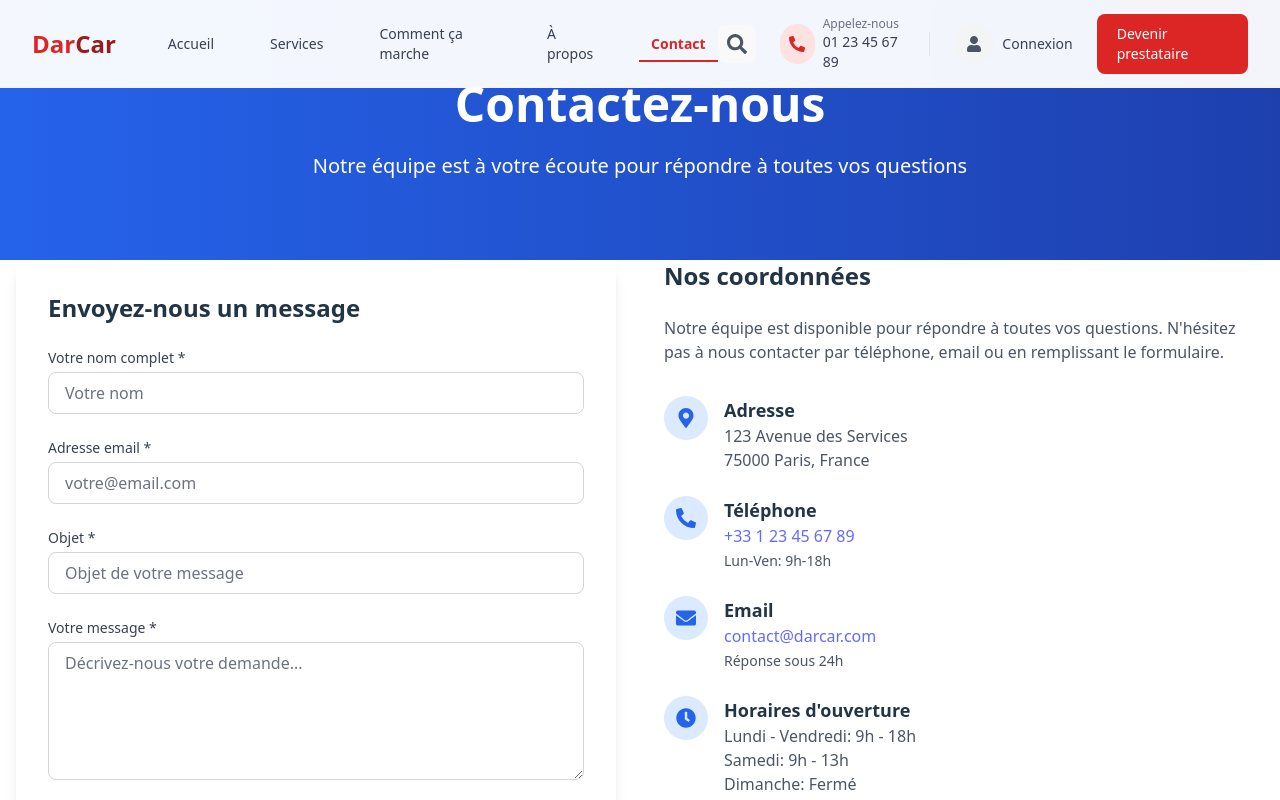
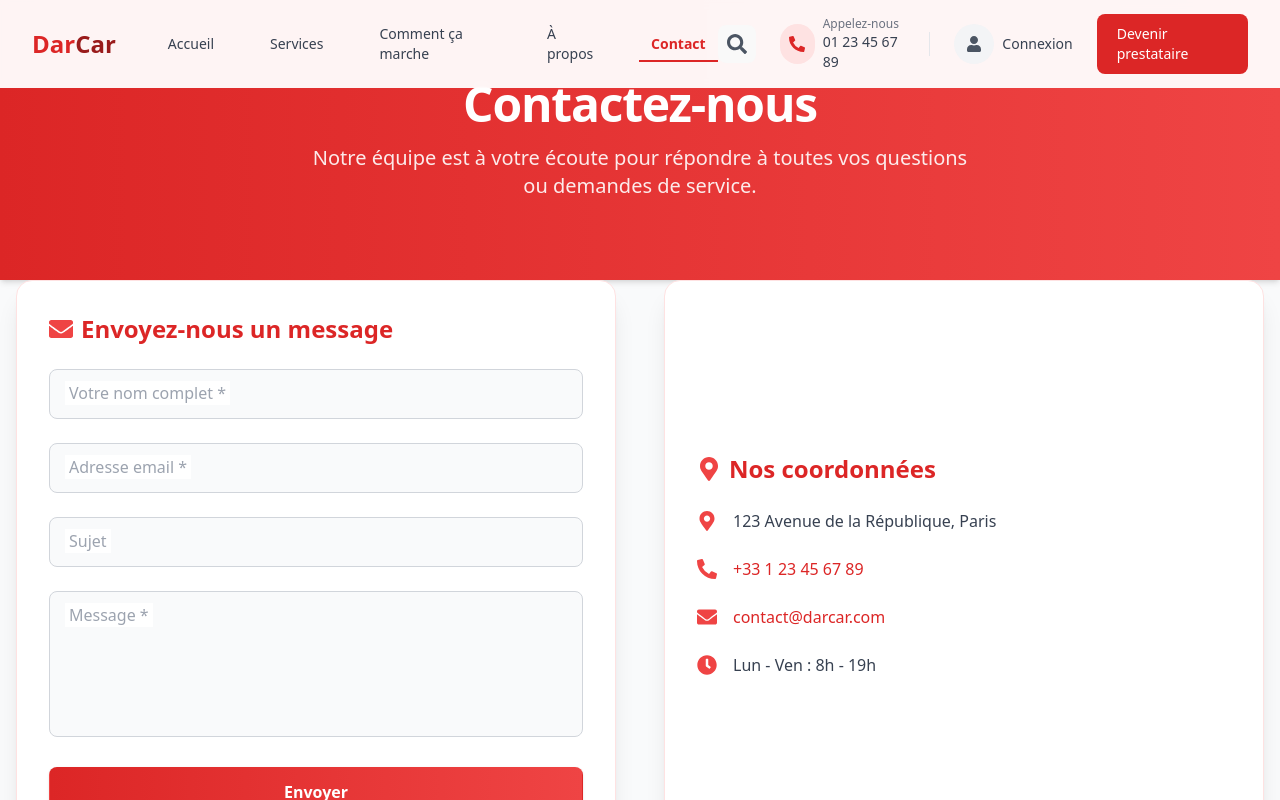
Before and after one commit to HafsaBenabla/DarCar, a React (Vite) app in the folder frontend/: page /contact in a window 1280 px wide. Shown: the top 800 px of the page. Built offline with nearby package versions, Linux system fonts and the light colour scheme.

Commit message:
Changement du style de la page de contact.

```diff
--- a/frontend/src/pages/Contact.jsx
+++ b/frontend/src/pages/Contact.jsx
@@ -35,13 +35,13 @@ const Contact = () => {
     <div className="min-h-screen flex flex-col">
       <Navbar />
 
-      <main className="flex-grow">
+      <main className="flex-grow bg-gray-50">
         {/* Hero Section */}
-        <div className="bg-gradient-to-r from-blue-600 to-blue-800 text-white py-20">
+        <div className="bg-gradient-to-r from-red-600 to-red-500 text-white py-20 shadow-md">
           <div className="container mx-auto px-4 text-center">
-            <h1 className="text-4xl md:text-5xl font-bold mb-6">Contactez-nous</h1>
-            <p className="text-xl max-w-3xl mx-auto">
-              Notre équipe est à votre écoute pour répondre à toutes vos questions
+            <h1 className="text-4xl md:text-5xl font-extrabold mb-4 tracking-tight">Contactez-nous</h1>
+            <p className="text-lg md:text-xl max-w-2xl mx-auto font-medium opacity-90">
+              Notre équipe est à votre écoute pour répondre à toutes vos questions ou demandes de service.
             </p>
           </div>
         </div>
@@ -49,13 +49,10 @@ const Contact = () => {
         <div className="container mx-auto px-4 py-16">
           <div className="grid md:grid-cols-2 gap-12">
             {/* Formulaire de contact */}
-            <div className="bg-white p-8 rounded-xl shadow-lg">
-              <h2 className="text-2xl font-bold mb-6">Envoyez-nous un message</h2>
+            <div className="bg-white p-8 rounded-2xl shadow-xl border border-red-100 animate-fade-in">
+              <h2 className="text-2xl font-extrabold text-red-600 mb-6 flex items-center gap-2"><FaEnvelope className="inline-block text-red-500" /> Envoyez-nous un message</h2>
               <form onSubmit={handleSubmit} className="space-y-6">
-                <div>
-                  <label htmlFor="name" className="block text-sm font-medium text-gray-700 mb-1">
-                    Votre nom complet *
-                  </label>
+                <div className="relative">
                   <input
                     type="text"
                     id="name"
@@ -63,15 +60,15 @@ const Contact = () => {
                     value={formData.name}
                     onChange={handleChange}
                     required
-                    className="w-full px-4 py-2 border border-gray-300 rounded-lg focus:ring-2 focus:ring-blue-500 focus:border-transparent"
-                    placeholder="Votre nom"
+                    className="peer w-full px-4 py-3 border border-gray-300 rounded-lg focus:outline-none focus:ring-2 focus:ring-red-400 focus:border-red-400 bg-gray-50 transition"
+                    placeholder=" "
                   />
+                  <label htmlFor="name" className="absolute left-4 top-3 text-gray-500 bg-white px-1 transition-all duration-200 pointer-events-none peer-placeholder-shown:top-3 peer-placeholder-shown:text-gray-400 peer-focus:-top-4 peer-focus:text-xs peer-focus:text-red-600 peer-focus:bg-white">
+                    Votre nom complet *
+                  </label>
                 </div>
 
-                <div>
-                  <label htmlFor="email" className="block text-sm font-medium text-gray-700 mb-1">
-                    Adresse email *
-                  </label>
+                <div className="relative">
                   <input
                     type="email"
                     id="email"
@@ -79,128 +76,77 @@ const Contact = () => {
                     value={formData.email}
                     onChange={handleChange}
                     required
-                    className="w-full px-4 py-2 border border-gray-300 rounded-lg focus:ring-2 focus:ring-blue-500 focus:border-transparent"
-                    placeholder="votre@email.com"
+                    className="peer w-full px-4 py-3 border border-gray-300 rounded-lg focus:outline-none focus:ring-2 focus:ring-red-400 focus:border-red-400 bg-gray-50 transition"
+                    placeholder=" "
                   />
+                  <label htmlFor="email" className="absolute left-4 top-3 text-gray-500 bg-white px-1 transition-all duration-200 pointer-events-none peer-placeholder-shown:top-3 peer-placeholder-shown:text-gray-400 peer-focus:-top-4 peer-focus:text-xs peer-focus:text-red-600 peer-focus:bg-white">
+                    Adresse email *
+                  </label>
                 </div>
 
-                <div>
-                  <label htmlFor="subject" className="block text-sm font-medium text-gray-700 mb-1">
-                    Objet *
-                  </label>
+                <div className="relative">
                   <input
                     type="text"
                     id="subject"
                     name="subject"
                     value={formData.subject}
                     onChange={handleChange}
-                    required
-                    className="w-full px-4 py-2 border border-gray-300 rounded-lg focus:ring-2 focus:ring-blue-500 focus:border-transparent"
-                    placeholder="Objet de votre message"
+                    className="peer w-full px-4 py-3 border border-gray-300 rounded-lg focus:outline-none focus:ring-2 focus:ring-red-400 focus:border-red-400 bg-gray-50 transition"
+                    placeholder=" "
                   />
+                  <label htmlFor="subject" className="absolute left-4 top-3 text-gray-500 bg-white px-1 transition-all duration-200 pointer-events-none peer-placeholder-shown:top-3 peer-placeholder-shown:text-gray-400 peer-focus:-top-4 peer-focus:text-xs peer-focus:text-red-600 peer-focus:bg-white">
+                    Sujet
+                  </label>
                 </div>
 
-                <div>
-                  <label htmlFor="message" className="block text-sm font-medium text-gray-700 mb-1">
-                    Votre message *
-                  </label>
+                <div className="relative">
                   <textarea
                     id="message"
                     name="message"
-                    rows="5"
                     value={formData.message}
                     onChange={handleChange}
                     required
-                    className="w-full px-4 py-2 border border-gray-300 rounded-lg focus:ring-2 focus:ring-blue-500 focus:border-transparent"
-                    placeholder="Décrivez-nous votre demande..."
-                  ></textarea>
+                    rows={5}
+                    className="peer w-full px-4 py-3 border border-gray-300 rounded-lg focus:outline-none focus:ring-2 focus:ring-red-400 focus:border-red-400 bg-gray-50 transition resize-none"
+                    placeholder=" "
+                  />
+                  <label htmlFor="message" className="absolute left-4 top-3 text-gray-500 bg-white px-1 transition-all duration-200 pointer-events-none peer-placeholder-shown:top-3 peer-placeholder-shown:text-gray-400 peer-focus:-top-4 peer-focus:text-xs peer-focus:text-red-600 peer-focus:bg-white">
+                    Message *
+                  </label>
                 </div>
 
-                <div>
-                  <button
-                    type="submit"
-                    className="w-full bg-blue-600 hover:bg-blue-700 text-white font-medium py-3 px-6 rounded-lg transition duration-300"
-                  >
-                    Envoyer le message
-                  </button>
-                </div>
+                <button
+                  type="submit"
+                  className="w-full bg-gradient-to-r from-red-600 to-red-500 hover:from-red-700 hover:to-red-600 text-white font-bold py-3 px-6 rounded-lg shadow transition-all duration-200 transform hover:-translate-y-1 hover:shadow-lg"
+                >
+                  Envoyer
+                </button>
               </form>
             </div>
 
             {/* Informations de contact */}
-            <div>
-              <h2 className="text-2xl font-bold mb-6">Nos coordonnées</h2>
-              <p className="text-gray-600 mb-8">
-                Notre équipe est disponible pour répondre à toutes vos questions. N'hésitez pas à nous contacter par téléphone, email ou en remplissant le formulaire.
-              </p>
-
-              <div className="space-y-6">
-                <div className="flex items-start">
-                  <div className="bg-blue-100 p-3 rounded-full text-blue-600 mr-4">
-                    <FaMapMarkerAlt className="text-xl" />
-                  </div>
-                  <div>
-                    <h3 className="font-semibold text-lg">Adresse</h3>
-                    <p className="text-gray-600">123 Avenue des Services<br />75000 Paris, France</p>
-                  </div>
-                </div>
-
-                <div className="flex items-start">
-                  <div className="bg-blue-100 p-3 rounded-full text-blue-600 mr-4">
-                    <FaPhoneAlt className="text-xl" />
-                  </div>
-                  <div>
-                    <h3 className="font-semibold text-lg">Téléphone</h3>
-                    <p className="text-gray-600">
-                      <a href="tel:+33123456789" className="hover:text-blue-600">+33 1 23 45 67 89</a><br />
-                      <span className="text-sm">Lun-Ven: 9h-18h</span>
-                    </p>
-                  </div>
-                </div>
-
-                <div className="flex items-start">
-                  <div className="bg-blue-100 p-3 rounded-full text-blue-600 mr-4">
-                    <FaEnvelope className="text-xl" />
-                  </div>
-                  <div>
-                    <h3 className="font-semibold text-lg">Email</h3>
-                    <p className="text-gray-600">
-                      <a href="mailto:contact@darcar.com" className="hover:text-blue-600">contact@darcar.com</a><br />
-                      <span className="text-sm">Réponse sous 24h</span>
-                    </p>
-                  </div>
-                </div>
-
-                <div className="flex items-start">
-                  <div className="bg-blue-100 p-3 rounded-full text-blue-600 mr-4">
-                    <FaClock className="text-xl" />
-                  </div>
-                  <div>
-                    <h3 className="font-semibold text-lg">Horaires d'ouverture</h3>
-                    <p className="text-gray-600">
-                      Lundi - Vendredi: 9h - 18h<br />
-                      Samedi: 9h - 13h<br />
-                      Dimanche: Fermé
-                    </p>
-                  </div>
-                </div>
-              </div>
-
-              <div className="mt-8 bg-blue-50 p-6 rounded-lg">
-                <h3 className="font-semibold text-lg mb-3">Besoin d'aide immédiate ?</h3>
-                <p className="text-gray-600 mb-4">
-                  Pour les urgences, nos conseillers sont disponibles 24h/24 au :
-                </p>
-                <a
-                  href="tel:+33612345678"
-                  className="inline-block bg-blue-600 hover:bg-blue-700 text-white font-medium py-2 px-6 rounded-lg transition duration-300"
-                >
-                  <FaPhoneAlt className="inline mr-2" />
-                  +33 6 12 34 56 78
-                </a>
-              </div>
-            </div>
-          </div>
+            <div className="bg-white p-8 rounded-2xl shadow-xl border border-red-100 flex flex-col justify-center animate-fade-in">
+              <h2 className="text-2xl font-extrabold text-red-600 mb-6 flex items-center gap-2"><FaMapMarkerAlt className="inline-block text-red-500" /> Nos coordonnées</h2>
+              <ul className="space-y-6">
+                <li className="flex items-center gap-4 text-gray-700">
+                  <FaMapMarkerAlt className="text-red-500 text-xl" />
+                  <span>123 Avenue de la République, Paris</span>
+                </li>
+                <li className="flex items-center gap-4 text-gray-700">
+                  <FaPhoneAlt className="text-red-500 text-xl" />
+                  <a href="tel:+33123456789" className="text-red-600 hover:text-red-700">+33 1 23 45 67 89</a>
+                </li>
+                <li className="flex items-center gap-4 text-gray-700">
+                  <FaEnvelope className="text-red-500 text-xl" />
+                  <a href="mailto:contact@darcar.com" className="text-red-600 hover:text-red-700">contact@darcar.com</a>
+                </li>
+                <li className="flex items-center gap-4 text-gray-700">
+                  <FaClock className="text-red-500 text-xl" />
+                  <span>Lun - Ven : 8h - 19h</span>
+                </li>
+              </ul>
+            </div> {/* Close contact info column */}
+          </div> {/* Close grid */}
 
           {/* Carte (espace réservé) */}
           <div className="mt-16 bg-gray-200 rounded-xl overflow-hidden" style={{ height: '400px' }}>
@@ -211,7 +157,7 @@ const Contact = () => {
         </div>
       </main>
 
-      <footer className="bg-gray-800 text-white py-8">
+      <footer className="bg-gray-800 text-white py-8 mt-auto">
         <div className="container mx-auto px-4">
           <div className="flex flex-col md:flex-row justify-between items-center">
             <div className="mb-4 md:mb-0">
@@ -219,10 +165,10 @@ const Contact = () => {
               <p className="text-gray-400">Votre plateforme de services à domicile</p>
             </div>
             <div className="flex space-x-6">
-              <a href="/about" className="hover:text-blue-400">À propos</a>
-              <a href="/services" className="hover:text-blue-400">Services</a>
-              <a href="/contact" className="hover:text-blue-400">Contact</a>
-              <a href="/privacy" className="hover:text-blue-400">Confidentialité</a>
+              <a href="/about" className="hover:text-red-400 transition">À propos</a>
+              <a href="/services" className="hover:text-red-400 transition">Services</a>
+              <a href="/contact" className="hover:text-red-400 transition">Contact</a>
+              <a href="/privacy" className="hover:text-red-400 transition">Confidentialité</a>
             </div>
           </div>
           <div className="border-t border-gray-700 mt-8 pt-6 text-center text-gray-400">
```
